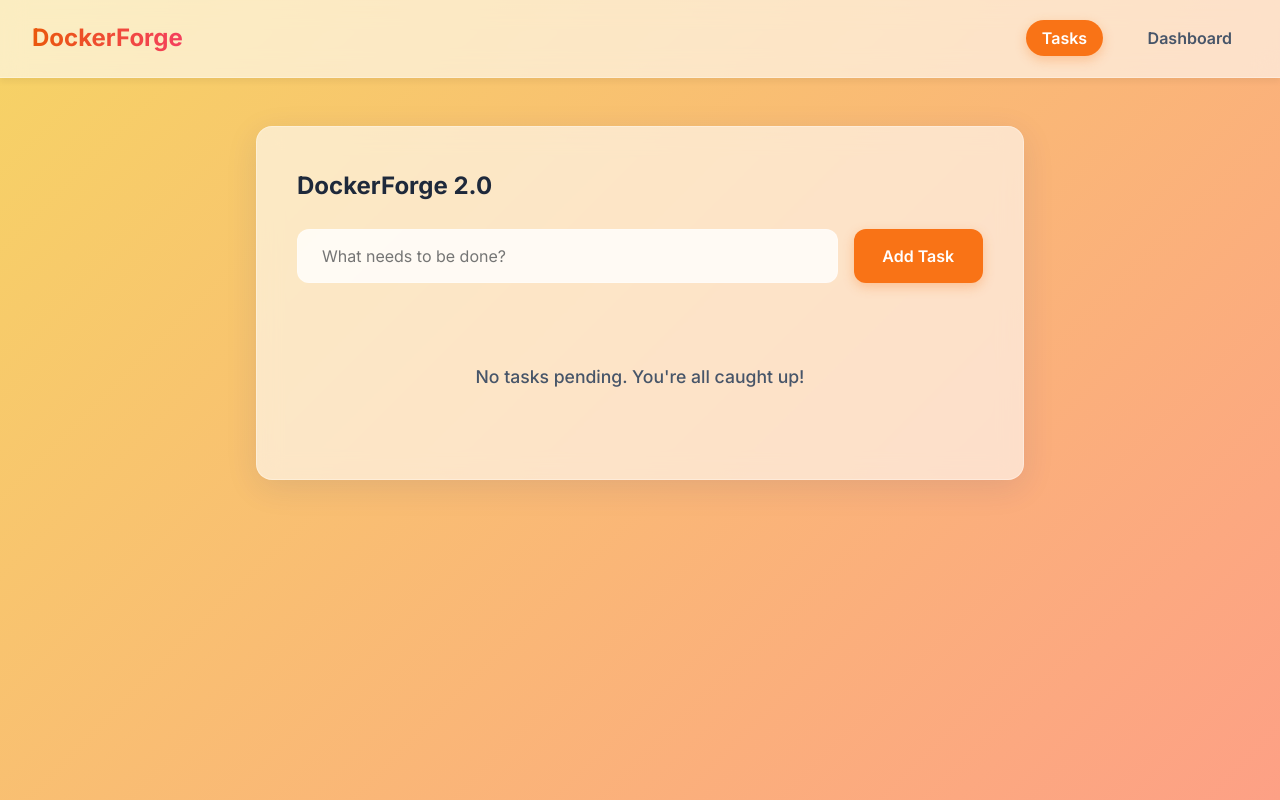
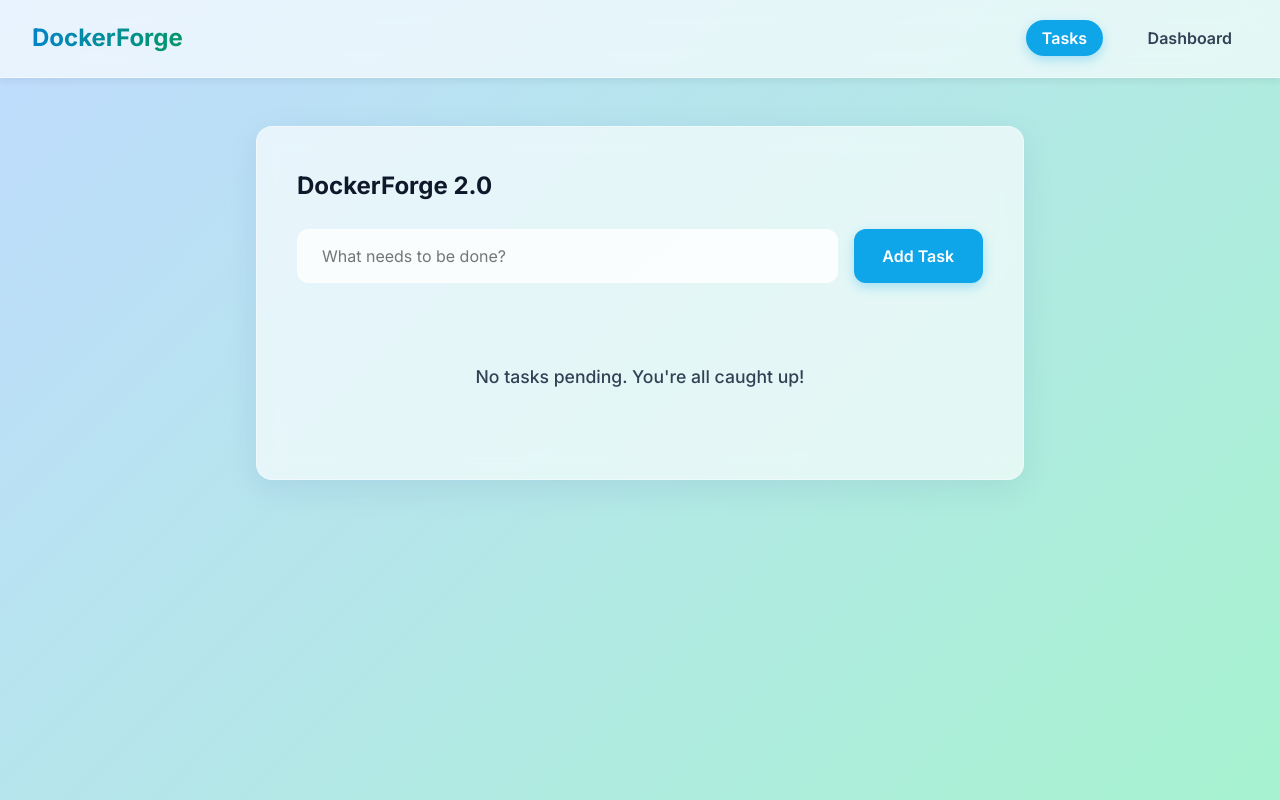
Before and after one commit to PrasannaBasavarajIndi/dockerforge, a Flask app: page / in a window 1280 px wide. Run offline with Flask 3, Linux system fonts and the light colour scheme; data that the repository does not hold is empty.

Commit message:
Update UI to blue and mint green

```diff
--- a/static/style.css
+++ b/static/style.css
@@ -1,17 +1,17 @@
 @import url('https://fonts.googleapis.com/css2?family=Inter:wght@300;400;500;600;700&display=swap');
 
 :root {
-    --bg-gradient: linear-gradient(135deg, #f6d365 0%, #fda085 100%);
-    --card-bg: rgba(255, 255, 255, 0.6);
-    --card-border: rgba(255, 255, 255, 0.3);
-    --text-main: #1e293b;
-    --text-muted: #475569;
-    --primary: #f97316;
-    --primary-hover: #ea580c;
+    --bg-gradient: linear-gradient(135deg, #bfdbfe 0%, #a7f3d0 100%);
+    --card-bg: rgba(255, 255, 255, 0.65);
+    --card-border: rgba(255, 255, 255, 0.4);
+    --text-main: #0f172a;
+    --text-muted: #334155;
+    --primary: #0ea5e9;
+    --primary-hover: #0284c7;
     --danger: #ef4444;
     --danger-hover: #dc2626;
-    --success: #10b981;
-    --shadow: 0 8px 32px 0 rgba(31, 38, 135, 0.1);
+    --success: #059669;
+    --shadow: 0 8px 32px 0 rgba(31, 38, 135, 0.08);
     --blur: blur(12px);
 }
 
@@ -46,7 +46,7 @@ body {
     font-size: 1.5rem;
     font-weight: 800;
     color: var(--text-main);
-    background: linear-gradient(to right, #ea580c, #f43f5e);
+    background: linear-gradient(to right, #0284c7, #059669);
     -webkit-background-clip: text;
     -webkit-text-fill-color: transparent;
 }
@@ -64,7 +64,7 @@ body {
 .nav-links a:hover, .nav-links a.active {
     color: #fff;
     background: var(--primary);
-    box-shadow: 0 4px 12px rgba(249, 115, 22, 0.3);
+    box-shadow: 0 4px 12px rgba(14, 165, 233, 0.3);
 }
 
 /* Layout */
@@ -116,7 +116,7 @@ input[type="text"] {
 
 input[type="text"]:focus {
     background: #fff;
-    box-shadow: 0 0 0 4px rgba(249, 115, 22, 0.15);
+    box-shadow: 0 0 0 4px rgba(14, 165, 233, 0.15);
     border-color: var(--primary);
 }
 
@@ -133,13 +133,13 @@ input[type="text"]:focus {
 .btn-primary {
     background: var(--primary);
     color: white;
-    box-shadow: 0 4px 12px rgba(249, 115, 22, 0.3);
+    box-shadow: 0 4px 12px rgba(14, 165, 233, 0.3);
 }
 
 .btn-primary:hover {
     background: var(--primary-hover);
     transform: translateY(-2px);
-    box-shadow: 0 6px 16px rgba(249, 115, 22, 0.4);
+    box-shadow: 0 6px 16px rgba(14, 165, 233, 0.4);
 }
 
 .btn-danger {
@@ -201,7 +201,7 @@ input[type="text"]:focus {
 
 .header-section h2 {
     font-size: 2.5rem;
-    background: linear-gradient(to right, #ea580c, #f43f5e);
+    background: linear-gradient(to right, #0284c7, #059669);
     -webkit-background-clip: text;
     -webkit-text-fill-color: transparent;
 }
```
